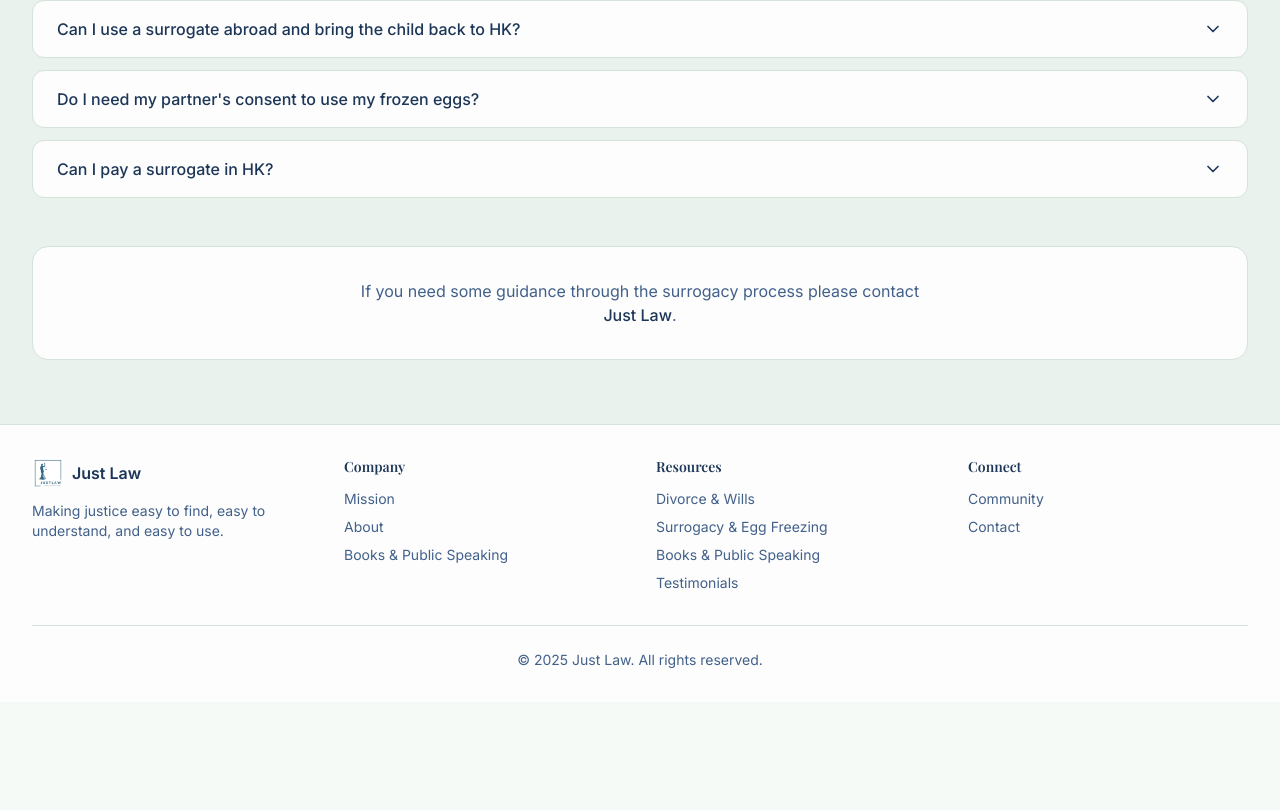
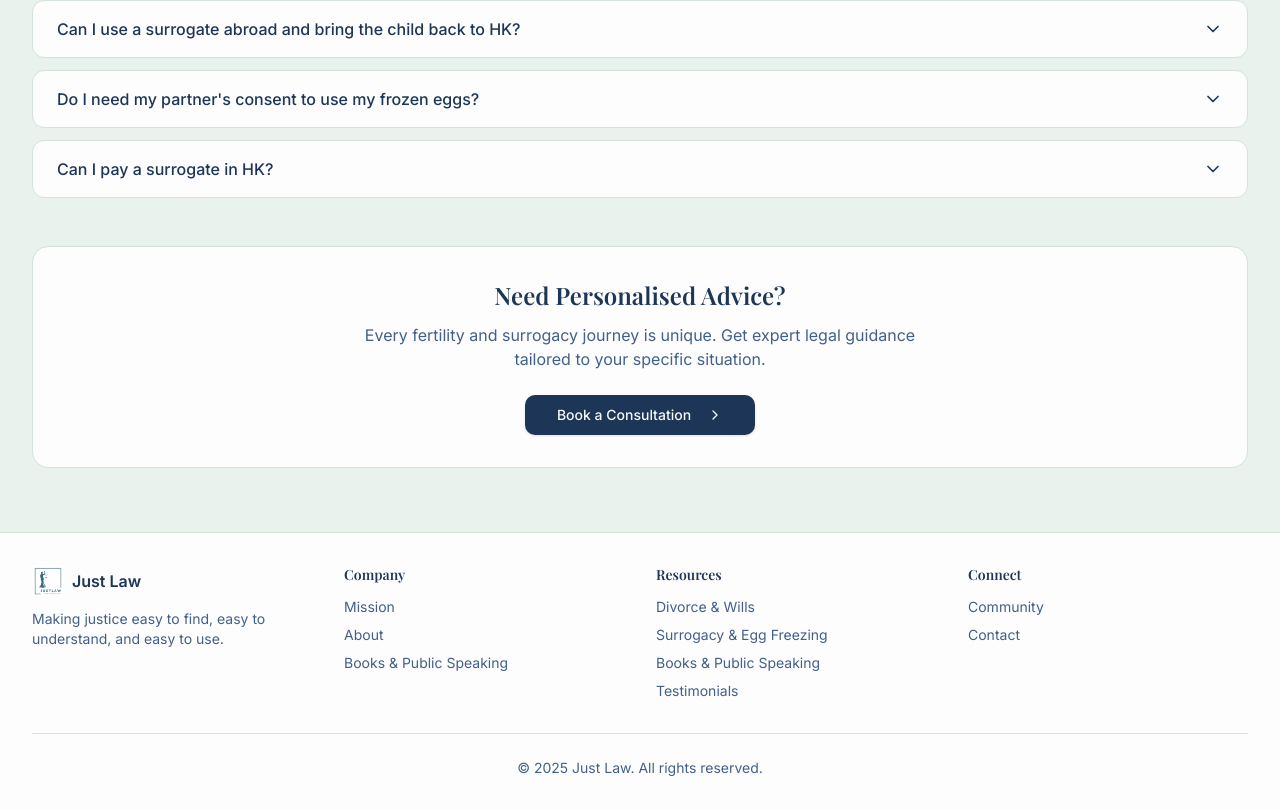
Before and after one commit to Clang888/justice-loom-web-66651, a React (Vite) app: page /egg-freezing-surrogacy in a window 1280 px wide. Shown: the part 2305-3115 px from the top of the page. Before the commit the page ends 3007 px from the top, so only its background shows below. Built offline with nearby package versions, Linux system fonts and the light colour scheme.

Commit message:
Reverted to commit dc92bfd5d3a57ccebacdbda989d15bce6ee05589

```diff
--- a/src/pages/EggFreezingSurrogacy.tsx
+++ b/src/pages/EggFreezingSurrogacy.tsx
@@ -1,6 +1,6 @@
 import { Baby, Snowflake, BookOpen, ChevronRight, Scale, HelpCircle, ChevronDown } from "lucide-react";
 import { Link } from "react-router-dom";
-
+import { Button } from "@/components/ui/button";
 import SurrogacyJourneyTracker from "@/components/SurrogacyJourneyTracker";
 import { useState } from "react";
 
@@ -165,9 +165,16 @@ const EggFreezingSurrogacy = () => {
         </div>
 
         <div className="mt-12 bg-card border border-border rounded-2xl p-8 text-center">
-          <p className="text-muted-foreground max-w-xl mx-auto">
-            If you need some guidance through the surrogacy process please contact <Link to="/contact" className="text-primary hover:underline font-medium">Just Law</Link>.
+          <h2 className="text-2xl font-semibold mb-3">Need Personalised Advice?</h2>
+          <p className="text-muted-foreground mb-6 max-w-xl mx-auto">
+            Every fertility and surrogacy journey is unique. Get expert legal guidance tailored to your specific situation.
           </p>
+          <Link to="/contact">
+            <Button size="lg">
+              Book a Consultation
+              <ChevronRight className="w-4 h-4 ml-2" />
+            </Button>
+          </Link>
         </div>
       </div>
     </section>
```
